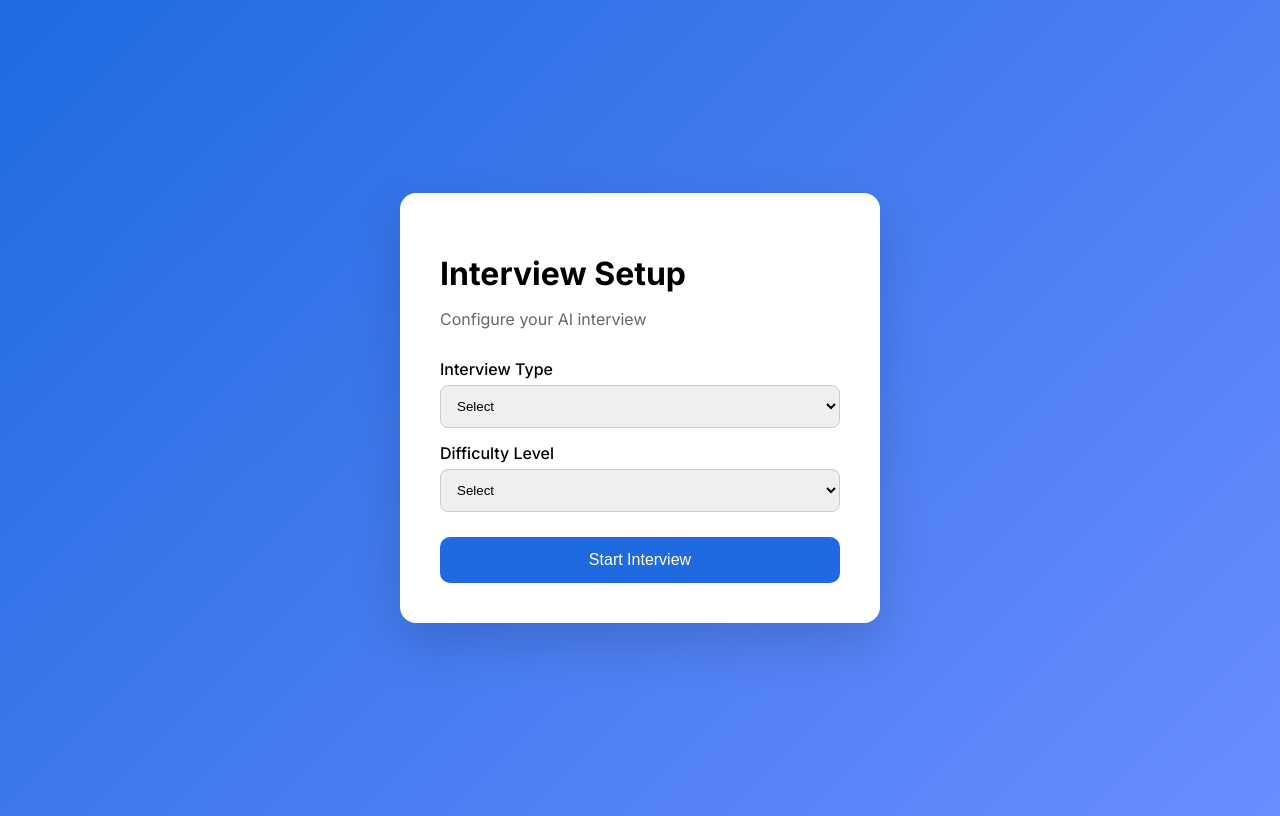
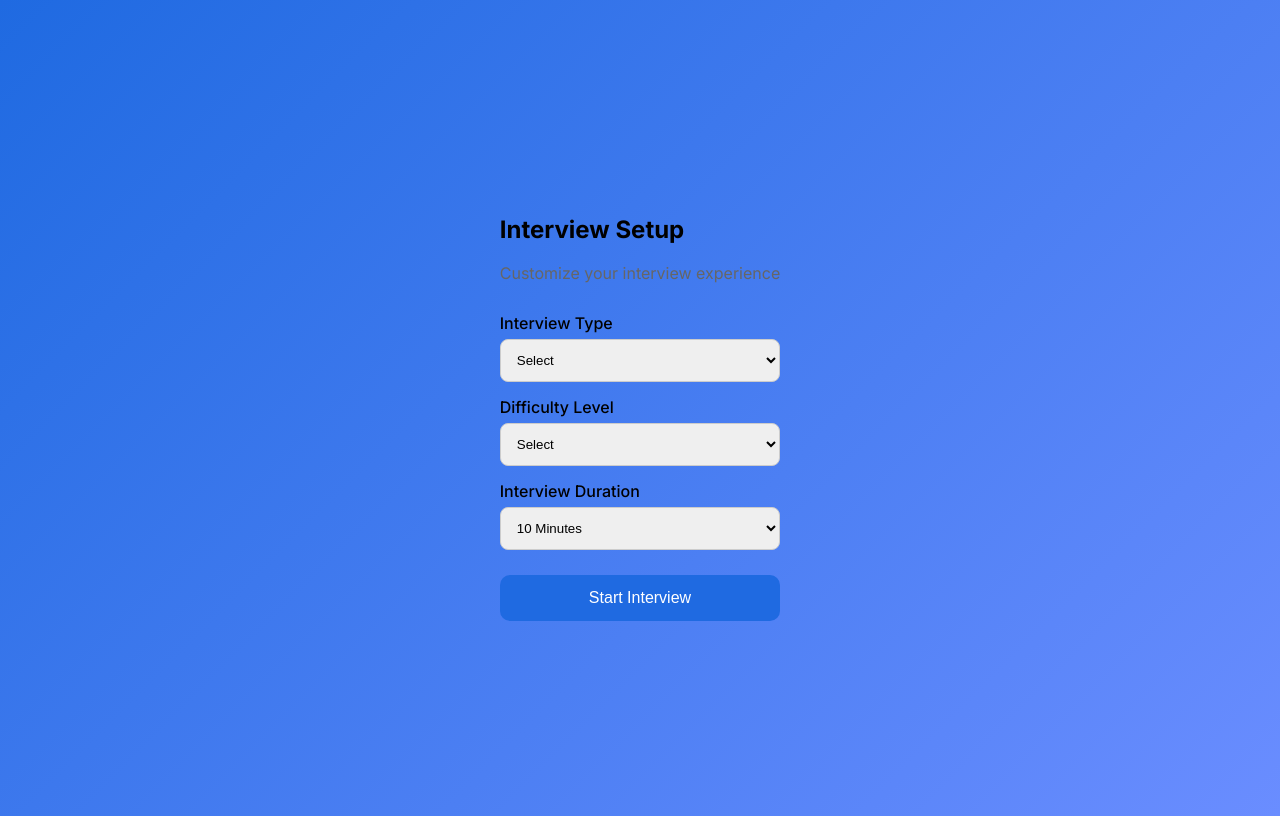
Before and after one commit to shivkumarudas/Smart-Interview-Platform, a website: page interview/interview-setup.html in a window 1280 px wide. Drawn offline with Linux system fonts and the light colour scheme; sample sign-in values are in the browser's storage.

Commit message:
Update interview-setup.html

```diff
--- a/interview/interview-setup.html
+++ b/interview/interview-setup.html
@@ -1,8 +1,8 @@
 <!DOCTYPE html>
 <html lang="en">
 <head>
-<meta charset="UTF-8">
-<meta name="viewport" content="width=device-width, initial-scale=1.0">
+  <meta charset="UTF-8" />
+  <meta name="viewport" content="width=device-width, initial-scale=1.0"/>
   <title>Interview Setup | InterviewAI</title>
 
   <link rel="stylesheet" href="css/interview-setup.css">
@@ -11,21 +11,25 @@
 
 <body>
 
-<div class="container">
-  <h1>Interview Setup</h1>
-  <p>Configure your AI interview</p>
+<div class="setup-container">
+
+  <h2>Interview Setup</h2>
+  <p class="subtitle">Customize your interview experience</p>
 
   <form id="setupForm">
 
+    <div class="form-group">
       <label>Interview Type</label>
-    <select id="type" required>
+      <select id="interviewType" required>
         <option value="">Select</option>
+        <option>Technical</option>
         <option>HR</option>
-      <option>Technical</option>
         <option>Behavioral</option>
         <option>Mixed</option>
       </select>
+    </div>
 
+    <div class="form-group">
       <label>Difficulty Level</label>
       <select id="difficulty" required>
         <option value="">Select</option>
@@ -33,10 +37,23 @@
         <option>Medium</option>
         <option>Hard</option>
       </select>
+    </div>
 
-    <button type="submit">Start Interview</button>
+    <div class="form-group">
+      <label>Interview Duration</label>
+      <select id="duration">
+        <option value="10">10 Minutes</option>
+        <option value="15">15 Minutes</option>
+        <option value="20">20 Minutes</option>
+      </select>
+    </div>
+
+    <button type="submit" class="start-btn">
+      Start Interview
+    </button>
 
   </form>
+
 </div>
 
 <script src="js/interview-setup.js"></script>
```
Lines whose indentation alone changed are shown as unchanged.
